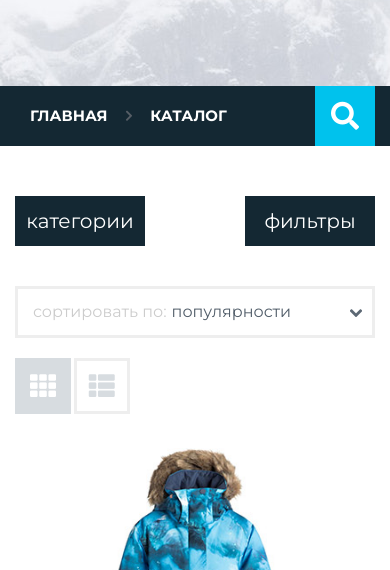
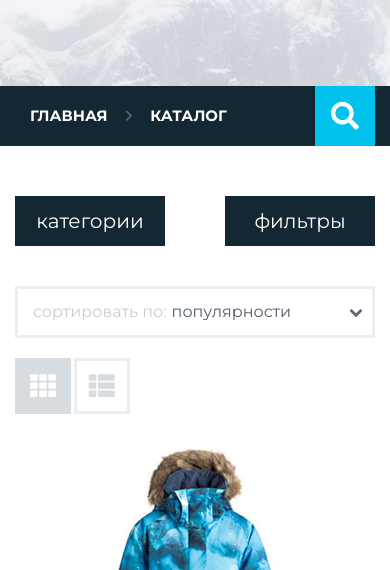
Before and after one commit to alina-kala4ik/winter-sport, a plain HTML site: page html/products-cards.html in a window 390 px wide. Shown: the part 274-844 px from the top of the page. Drawn offline with nearby package versions, Linux system fonts and the light colour scheme; files whose address does not match are found by name.

Commit message:
адаптация под мабильныйе устройства

```diff
--- a/css/products-card.css
+++ b/css/products-card.css
@@ -508,7 +508,7 @@ ul.line li div button.about-prodact {
         background: #142833;
         color: white;
         height: 50px;
-        width: 130px;
+        width: 150px;
         position: absolute;
         top: 0;
         right: 0;
```
Also changed, not shown: html/contact.html (+1 -0 lines).
